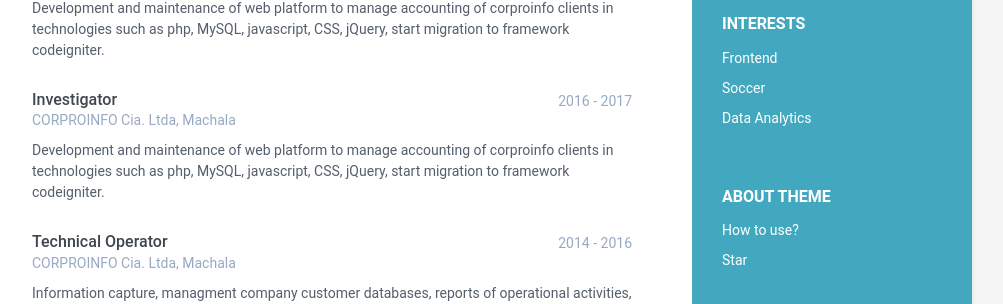
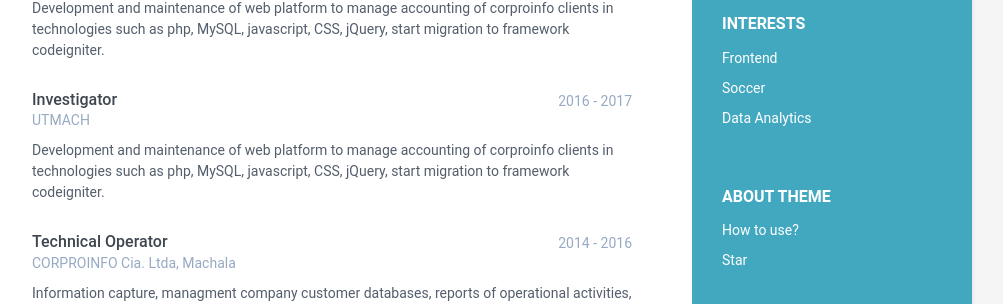
Before and after one commit to elcordova/caring-europa-fe48a, a Jekyll site: the page built from index.html, in a window 1280 px wide and 900 px high, scrolled down 657 px. Shown: the part 148-452 px from the top of the window, without its empty margins (168-1171 px from the left). Built offline with Jekyll 4.4.1, drawn with Linux system fonts in a browser that asks for light colours.

Commit message:
data.yml: changed

```diff
--- a/_data/data.yml
+++ b/_data/data.yml
@@ -71,7 +71,7 @@ experiences:
       start migration to framework codeigniter.
   - role: Investigator
     time: 2016 - 2017
-    company: 'CORPROINFO Cia. Ltda, Machala'
+    company: 'UTMACH'
     details: |
       Development and maintenance of web platform to manage accounting of corproinfo clients
       in technologies such as php, MySQL, javascript, CSS, jQuery,
```
